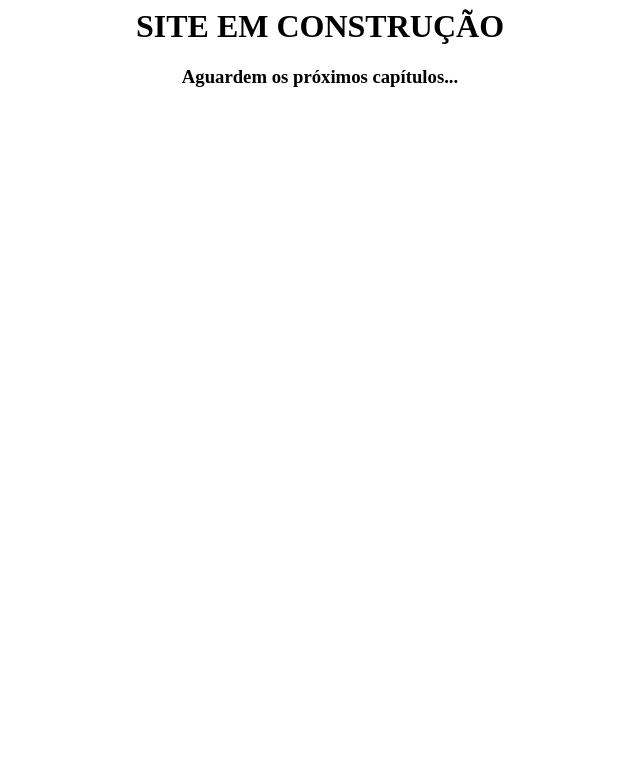
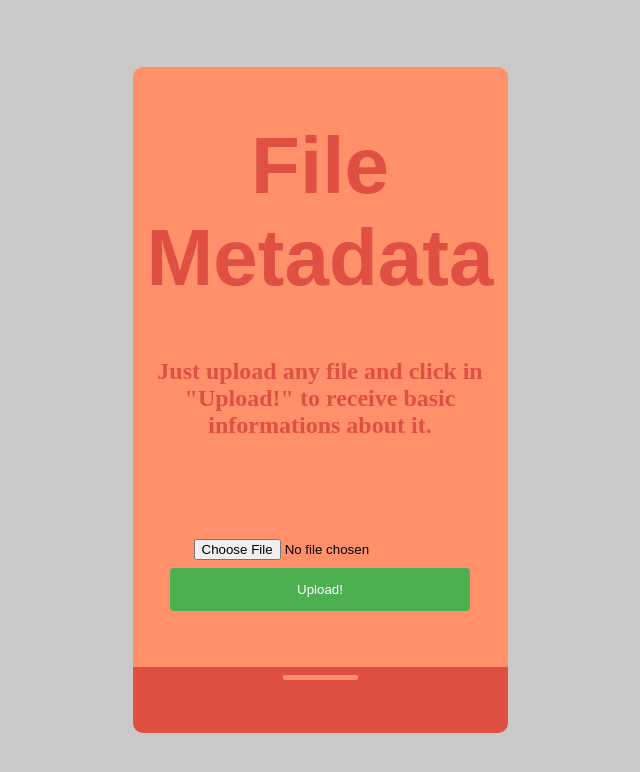
Before and after one commit to Armandilho/API---File-Metadata-Microservice, a website: page public/index.html in a window 1280 px wide. Shown: the whole page, without its empty margins (320-960 px from the left). Drawn offline with Linux system fonts and the light colour scheme.

Commit message:
forms and desing created

```diff
--- a/package.json
+++ b/package.json
@@ -18,7 +18,9 @@
   },
   "homepage": "https://github.com/Armandilho/API---File-Metadata-Microservice#readme",
   "dependencies": {
+    "body-parser": "^1.18.3",
     "express": "^4.16.4",
+    "multer": "^1.4.1",
     "nodemon": "^1.18.4"
   }
 }
--- a/public/css/style.css
+++ b/public/css/style.css
@@ -1,3 +1,71 @@
-h1, h3 {
+body {margin: 0px;}
+
+.container {
+    width: 100vw;
+    height: 100vh;
+    background: #cbc9c7;
+    display: flex;
+    flex-direction: row;
+    justify-content: center;
+    align-items: center;
+}
+.box {
+    width: 375px;
+    height: 667px;
+    margin: 0px 10px;
+    display: flex;
+    flex-direction: column;
+    border: none;
+    border-radius: 10px;
+}
+.boxContent {
+    width: 100%;
+    height: 90%;
     text-align: center;
+    border: none;
+    border-top-left-radius: 10px;
+    border-top-right-radius: 10px;
 }
+.boxContent h1 {
+    font-family: sans-serif;
+    font-size: 5em;
+}
+.boxBottom {
+    width: 100%;
+    height: 10%;
+    border: none;
+    border-bottom-left-radius: 10px;
+    border-bottom-right-radius: 10px;
+}
+.boxBottom hr {
+    width: 20%;
+    height: 5px;
+    border: none;
+    border-radius: 2px;
+}
+
+input[type=submit] {
+    width: 80%;
+    background-color: #4CAF50;
+    color: white;
+    padding: 14px 20px;
+    margin: 8px 0;
+    border: none;
+    border-radius: 4px;
+    cursor: pointer;
+}
+
+input[type=submit]:hover {
+    background-color: #45a049;
+}
+
+.spaces {
+    margin-top: 100px;
+}
+
+
+/*COLORS*/
+.colorThree {background-color: #ff9069}
+.colorFour {background-color:#df5042}
+.colorTextOne {color:#900035}
+.colorTextTwo {color:#df5042}
--- a/public/index.html
+++ b/public/index.html
@@ -7,7 +7,24 @@
     <title>Metadata</title>
 </head>
     <body>
-        <h1>SITE EM CONSTRUÇÃO</h1>
-        <h3>Aguardem os próximos capítulos...</h3>
+        <div class="container">
+            <div class="box">
+                <div class="boxContent colorThree">
+                    <h1 class="colorTextTwo">File Metadata</h1>
+                        <h2 class="colorTextTwo">Just upload any file and click in "Upload!" to receive basic
+                            informations about it.
+                        </h2>
+                        <div class="spaces">
+                        <form action="/fileanalyse" method="post" enctype="multipart/form-data">
+                            <input type="file" name="upfile" /><br>
+                            <input type='submit' value='Upload!' />
+                        </form>
+                        </div>
+                </div>
+                <div class="boxBottom colorFour">
+                    <hr class="colorThree" />
+                </div>
+            </div>
+        </div>
     </body>
 </html>
```
Also changed, not shown: server.js (+11 -0 lines), 1 other file.
